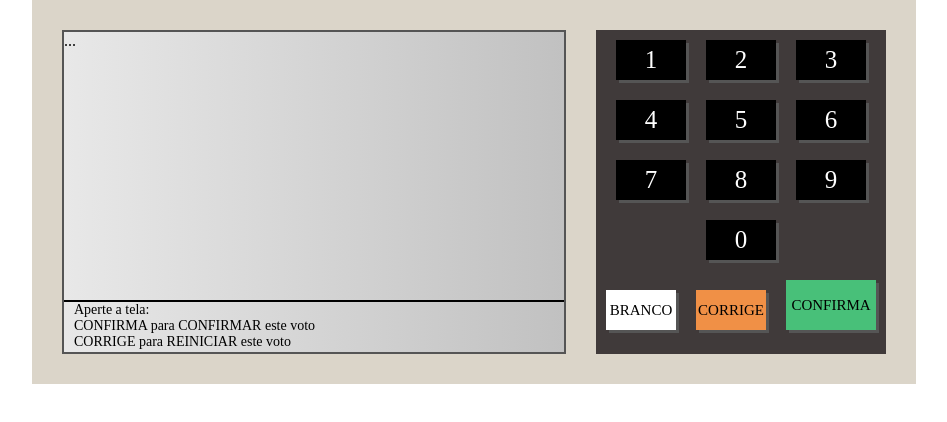
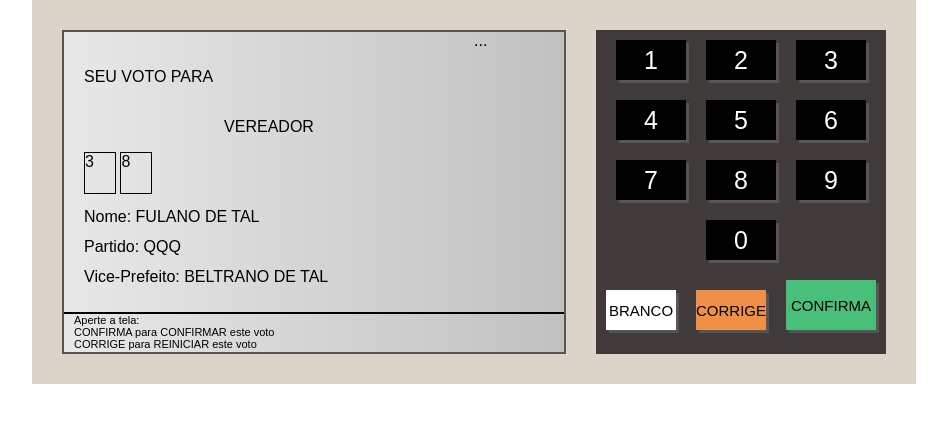
Before and after one commit to DaniRosa01/Urna-eletronica, a plain HTML site: page urna/index.html in a window 1280 px wide. Shown: the whole page, without its empty margins (166-1113 px from the left). Drawn offline with Linux system fonts and the light colour scheme.

Commit message:
project creation html,css

```diff
--- a/urna/index.html
+++ b/urna/index.html
@@ -11,7 +11,26 @@
     <div class="urna">
         <div class="tela">
             <div class="d-1">
-                ...
+                <div class="d-1-left">
+                    <div class="d-1-1">
+                    <span> SEU VOTO PARA</span>
+                    </div>
+                    <div class="d-1-2">
+                        <span>VEREADOR</span>
+                    </div>
+                    <div class="d-1-3">
+                        <div class="numero">3</div>
+                        <div class="numero">8</div>
+                    </div>
+                    <div class="d-1-4">
+                        Nome: FULANO DE TAL<br/>
+                        Partido: QQQ<br/>
+                        Vice-Prefeito: BELTRANO DE TAL
+                    </div>
+                </div>
+                <div class="d-1-right">
+                    ...
+                </div>
             </div>
             <div class="d-2">
                 Aperte a tela:<br/>
--- a/urna/style.css
+++ b/urna/style.css
@@ -3,6 +3,7 @@ body {
     display: flex;
     justify-content: center;
     align-items: center;
+    font-family: Arial, Helvetica, sans-serif;
 }
 
 .urna {
@@ -67,11 +68,52 @@ body {
 
 .d-1 {
     flex: 1;
-}
+    display: flex;
+ }
+
+ .d-1-left {
+     flex: 1;
+     display: flex;
+     flex-direction: column;
+     padding: 20px;
+ }
+
+ .d-1-1 {
+     height: 50px;
+     display: flex;
+     align-items: center;
+ }
+
+ .d-1-2 {
+     height: 50px;
+     display: flex;
+     align-items: center;
+    justify-content: center;
+ }
+
+ .d-1-3 {
+    height: 50px;
+ }
+
+ .numero {
+     display: inline-block;
+     width: 30px;
+     height: 40px;
+     border: 1px solid #000;
+ }
+
+ .d-1-4{
+    flex: 1;
+    line-height: 30px;
+ }
+
+ .d-1-right {
+     width: 90px;
+ }
 
 .d-2 {
     height: 50px;
-    font-size: 14px;
+    font-size: 11px;
     border-top: 2px solid #000;
     padding-left: 10px;
 }
```
